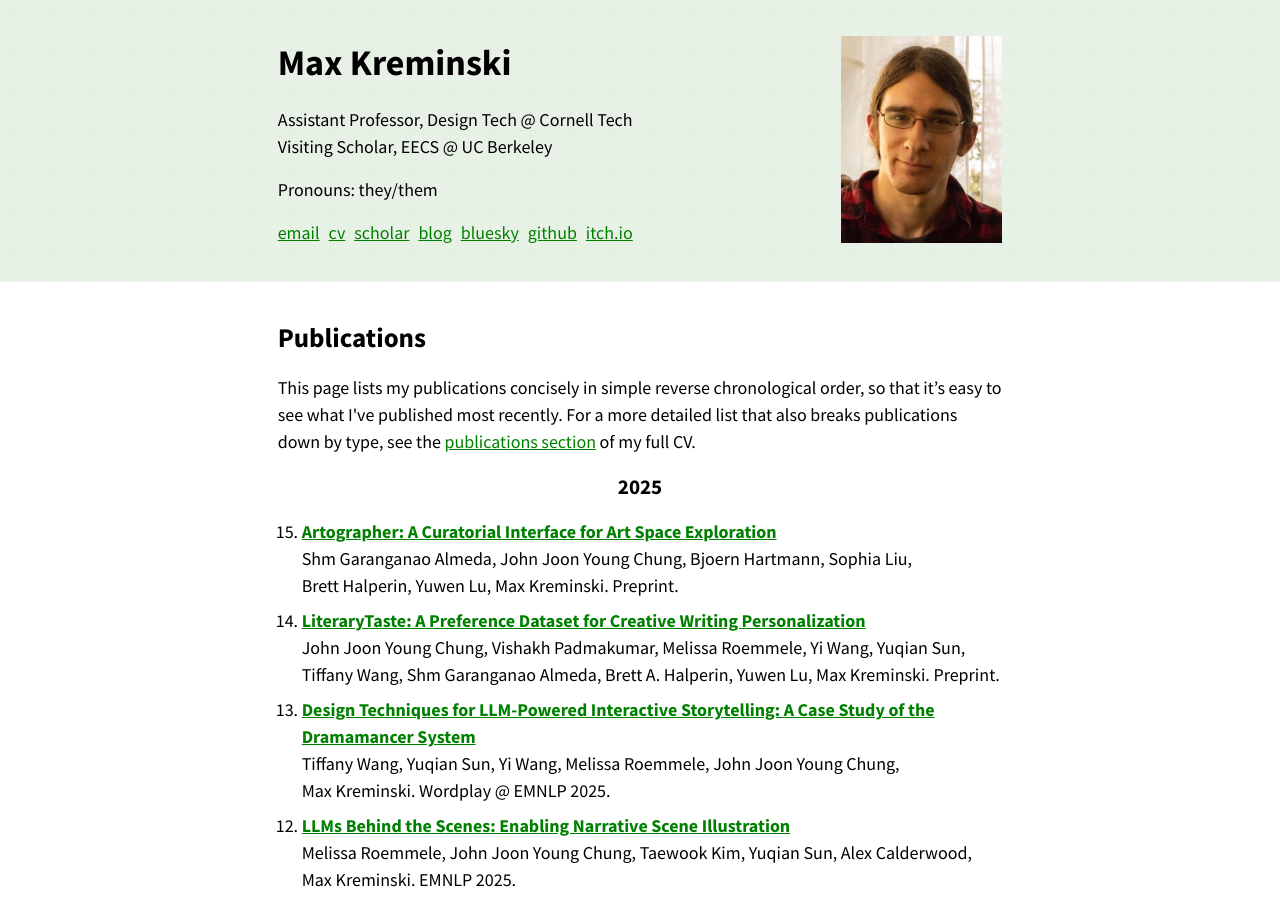
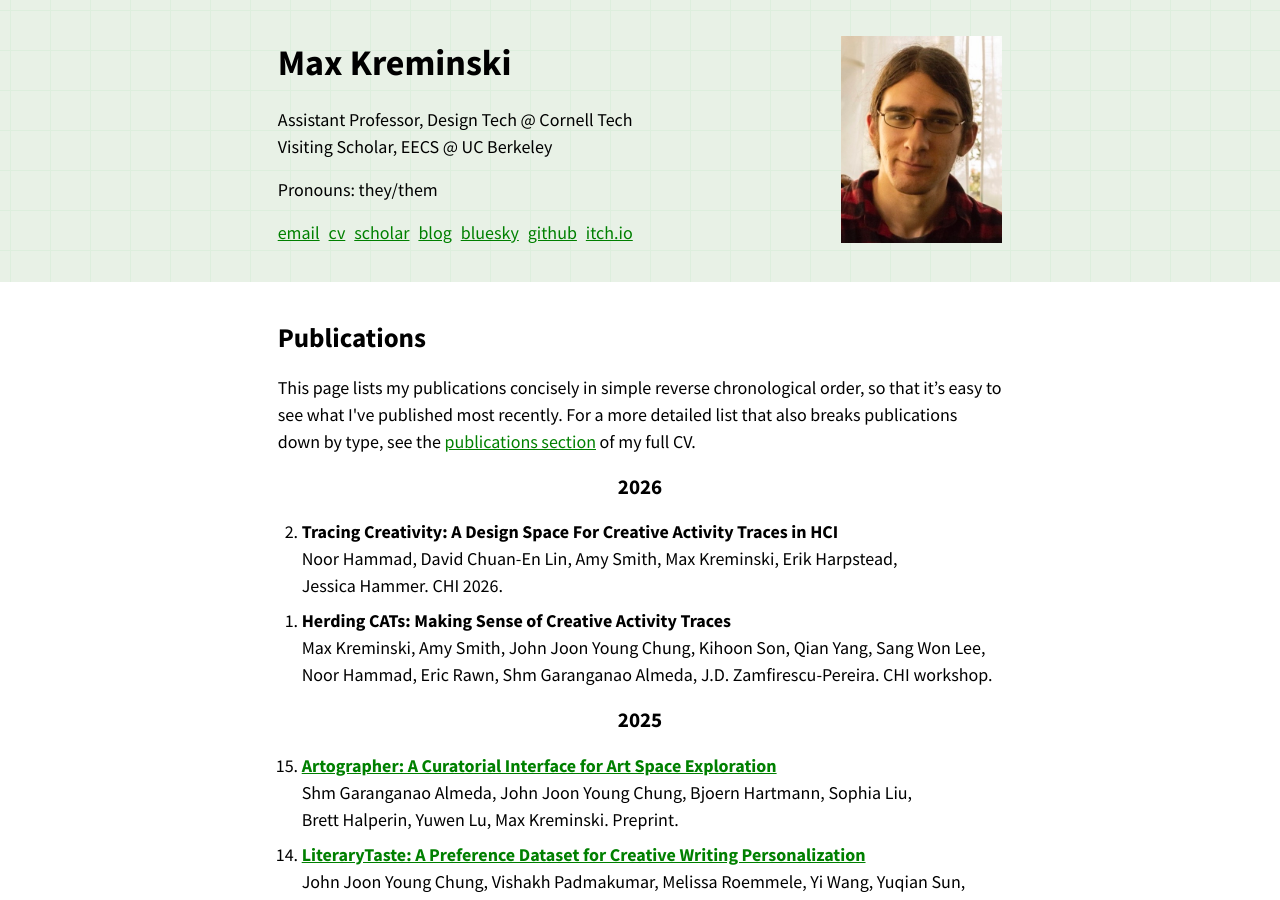
Before and after one commit to mkremins/mkremins.github.io, a Jekyll site: the page built from publications/index.html, in a window 1280 px wide and 900 px high. Built offline with Jekyll 4.4.1, drawn with Linux system fonts in a browser that asks for light colours.

Commit message:
Add CHI 2026 papers

```diff
--- a/_data/publications.json
+++ b/_data/publications.json
@@ -1,4 +1,23 @@
 [
+{
+  "title": "Tracing Creativity: A Design Space For Creative Activity Traces in HCI",
+  "url": "",
+  "authors": ["Noor Hammad", "David Chuan-En Lin", "Amy Smith", "Max Kreminski", "Erik Harpstead", "Jessica Hammer"],
+  "year": "2026",
+  "venue": "CHI",
+  "venue_long": "ACM CHI Conference on Human Factors in Computing Systems",
+  "pubtype": "full",
+  "acceptrate": "25.3%",
+},
+{
+  "title": "Herding CATs: Making Sense of Creative Activity Traces",
+  "url": "",
+  "authors": ["Max Kreminski", "Amy Smith", "John Joon Young Chung", "Kihoon Son", "Qian Yang", "Sang Won Lee", "Noor Hammad", "Eric Rawn", "Shm Garanganao Almeda", "J.D. Zamfirescu-Pereira"],
+  "year": "2026",
+  "venue": "CHI workshop",
+  "venue_long": "Extended Abstracts of the CHI Conference on Human Factors in Computing Systems",
+  "pubtype": "other",
+},
 {
   "title": "Artographer: A Curatorial Interface for Art Space Exploration",
   "url": "https://arxiv.org/abs/2512.02288",
```
